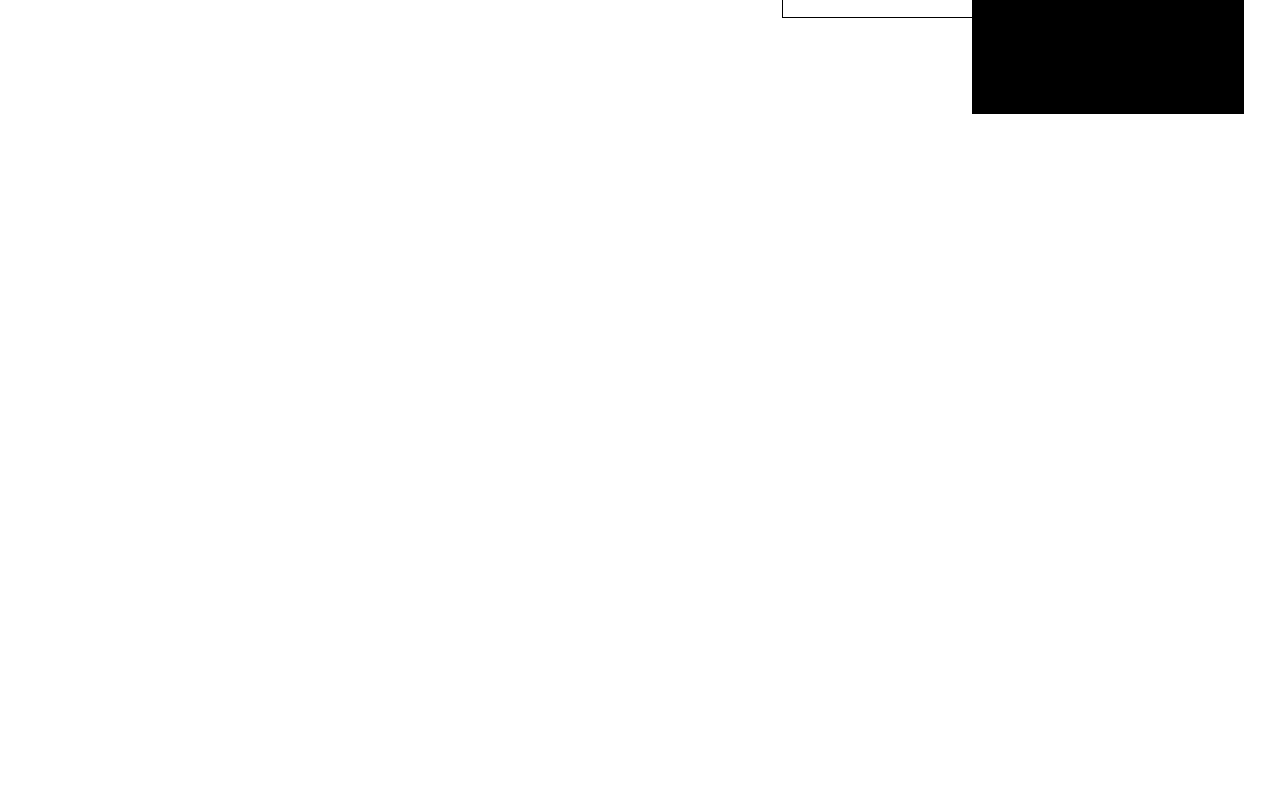
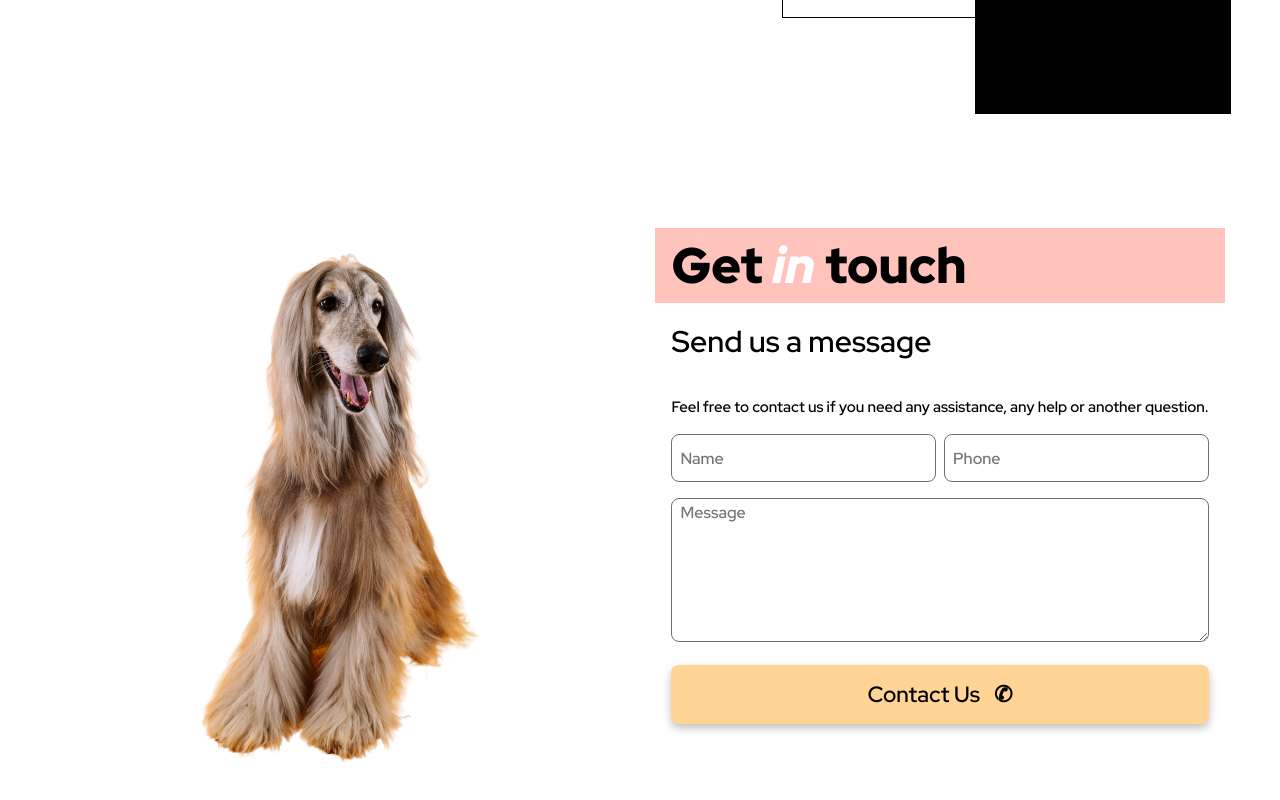
Before and after one commit to eltonbautista/Groomify, a Vue app: page / in a window 1280 px wide. Shown: the part 1602-2402 px from the top of the page. Before the commit the page ends 1748 px from the top, so only its background shows below. Built offline with nearby package versions, Linux system fonts and the light colour scheme; a web font is replaced by a local one.

Commit message:
added contact component

```diff
--- a/src/assets/base.css
+++ b/src/assets/base.css
@@ -3,7 +3,7 @@
   --color-text-main: #000000;
   --color-text-sub: #FFFFFF;
   --color-text-accent: #FFC3BB;
-
+  --color-border: #6F6F6F;
   --homepage-gradient-one: #7735E4;
   --homepage-gradient-two: #DA70A9;
   --homepage-gradient-three: #EA8EA4;
--- a/src/components/About.vue
+++ b/src/components/About.vue
@@ -79,7 +79,7 @@ import Button from "./Button.vue";
   text-align: center;
   margin: 0 auto;
   padding-bottom: 4.6875rem;
-  max-width: 100%;
+  width: 50%;
 
   @media screen and (max-width: 390px) {
     margin: 0;
@@ -90,7 +90,7 @@ import Button from "./Button.vue";
     align-items: center;
     justify-content: center;
     height: 6.3125rem;
-    width: 36.375rem;
+    width: 100%;
 
     @media screen and (max-width: 390px) {
       width: 24.375rem;
@@ -102,18 +102,6 @@ import Button from "./Button.vue";
 
     background-color: var(--color-text-accent);
     line-height: 6.3125rem;
-  }
-
-  p {
-    .top-span {
-      font-size: var(--font-size-xl);
-      letter-spacing: 0.048em;
-    }
-
-    .bottom-span {
-      font-size: var(--font-size-xl);
-      letter-spacing: -0.067em;
-    }
   }
 }
 
@@ -172,14 +160,14 @@ import Button from "./Button.vue";
     justify-content: center;
     align-items: center;
     background-color: var(--color-text-accent);
-    width: 20.75rem;
+    max-width: 20.75rem;
     height: 29.125rem;
   }
 
   .backdrop {
     position: absolute;
-    width: 17rem;
-    right: -2.8125rem;
+    width: 16rem;
+    right: -2rem;
 
     @media screen and (max-width: 390px) {
       width: 12.5rem;
--- a/src/components/Button.vue
+++ b/src/components/Button.vue
@@ -25,15 +25,12 @@ export default defineComponent({
 <style lang="scss" scoped>
 .button {
   font-size: calc(var(--font-size-base) + 0.2em);
-
   @media (max-width: 390px) {
     font-size: var(--font-size-sm);
   }
-
   border: none;
-  font-weight: 900;
+  font-weight: 600;
   border-radius: 0.5rem;
-  padding: 0.35em 0em;
   line-height: 3.5625rem;
   filter: drop-shadow(0px 4px 4px rgba(0, 0, 0, 0.25));
 }
--- /dev/null
+++ b/src/components/Contact.vue
@@ -0,0 +1,164 @@
+<script setup lang="ts">
+import image from "../assets/contact-dog.png";
+import Button from "./Button.vue";
+</script>
+
+<template>
+  <section class="container">
+    <div class="contact">
+      <div class="contact-image">
+        <img :src="image" />
+      </div>
+      <div class="contact-text">
+        <div class="header">
+          <h1>Get <em>in</em> touch</h1>
+        </div>
+        <div class="sub-header">
+          <p class="title">Send us a message</p>
+          <p class="sub-title">
+            Feel free to contact us if you need any assistance, any help or
+            another question.
+          </p>
+        </div>
+        <form class="form">
+          <div class="name">
+            <input class="input" type="text" placeholder="Name" />
+          </div>
+          <div class="phone">
+            <input class="input" type="text" placeholder="Phone" />
+          </div>
+          <div class="textarea">
+            <textarea
+              class="input-textarea input"
+              type="text"
+              placeholder="Message"
+            />
+          </div>
+          <div class="button-container">
+            <Button
+              button-text="Contact Us &nbsp; &#9990;"
+              background-color="var(--homepage-gradient-four)"
+              text-color="var(--color-text-main)"
+            />
+          </div>
+        </form>
+      </div>
+    </div>
+  </section>
+</template>
+
+<style lang="scss" scoped>
+.container {
+  height: 100%;
+  background-color: var(--bg-color-about);
+  font-family: var(--common-font-family);
+  padding-top: 2rem;
+  padding-bottom: 8rem;
+}
+.contact {
+  max-width: var(--max-width);
+  margin: auto;
+  display: grid;
+  grid-template-areas: "image text";
+  grid-template-rows: 1fr;
+  grid-template-columns: 37.5rem 1fr;
+}
+@media screen and (max-width: 75rem) {
+  .contact {
+    margin: 0;
+    grid-template-areas:
+      "text"
+      "image";
+    grid-template-rows: 1fr;
+    grid-template-columns: 1fr;
+  }
+}
+.contact-image {
+  grid-area: image;
+  margin-left: auto;
+  margin-right: auto;
+  img {
+    width: 100%;
+    height: 100%;
+  }
+}
+.contact-text {
+  grid-area: text;
+  margin: auto;
+  .header {
+    display: flex;
+    padding-left: 1rem;
+
+    background-color: var(--color-text-accent);
+    h1 {
+      font-weight: 900;
+      font-size: 3.125rem;
+    }
+    em {
+      font-weight: 900;
+      color: var(--color-text-sub);
+    }
+  }
+  .sub-header {
+    .title {
+      font-size: 1.875rem;
+      font-weight: 600;
+      padding: 1rem;
+    }
+    .sub-title {
+      font-size: 0.9375rem;
+      font-weight: 600;
+      padding: 1rem;
+    }
+  }
+  .form {
+    display: grid;
+    grid-template-areas:
+      "name phone"
+      "message message"
+      "button button";
+    grid-template-rows: auto auto auto auto;
+    .name {
+      grid-area: name;
+      padding-left: 1rem;
+      margin-bottom: 1rem;
+      width: 100%;
+    }
+    .phone {
+      grid-area: phone;
+      padding-left: 0.5rem;
+      padding-right: 1rem;
+      margin-bottom: 1rem;
+      width: 100%;
+    }
+    .textarea {
+      grid-area: message;
+      padding-left: 1rem;
+      padding-right: 1rem;
+      width: 100%;
+      .input-textarea {
+        width: 100%;
+        height: 9rem;
+      }
+    }
+    .button-container {
+      grid-area: button;
+      padding: 1rem;
+      .button {
+        width: 100%;
+      }
+    }
+    .input {
+      width: 100%;
+      height: 3rem;
+      border-radius: 0.5rem;
+      border: 1px solid var(--color-border);
+      padding-left: 0.5rem;
+      font-size: 1rem;
+      font-weight: 600;
+      color: var(--color-text-main);
+      background-color: var(--color-text-sub);
+    }
+  }
+}
+</style>
--- a/src/views/HomeView.vue
+++ b/src/views/HomeView.vue
@@ -1,6 +1,7 @@
 <script setup lang="ts">
 import Hero from "@/components/Hero.vue";
 import About from "@/components/About.vue";
+import Contact from "@/components/Contact.vue";
 </script>
 <!-- Please add About and Pricing components just under <TheWelcome />. Make sure to follow TheWelcome's syntax! -->
 <template>
@@ -10,6 +11,9 @@ import About from "@/components/About.vue";
   <main>
     <About />
   </main>
+  <main>
+    <Contact />
+  </main>
 </template>
 
 <style lang="scss" scoped>
```
